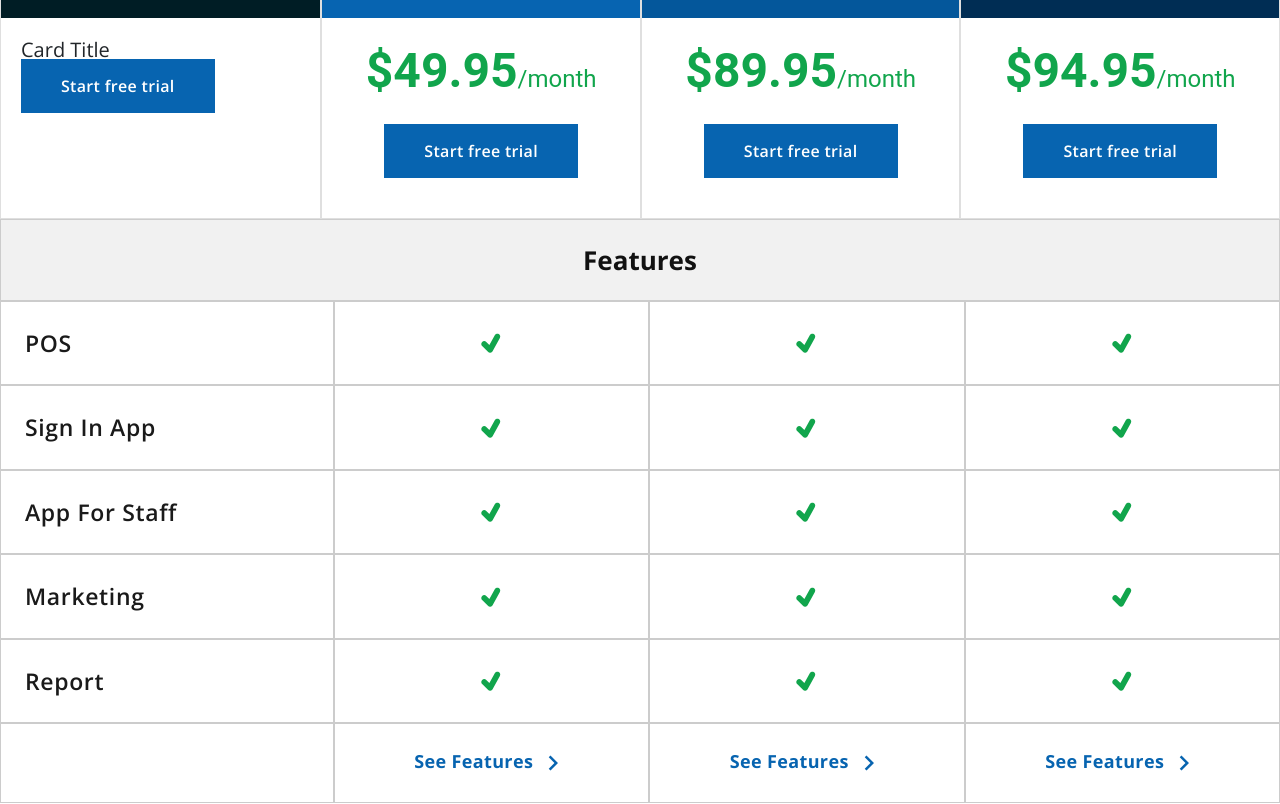
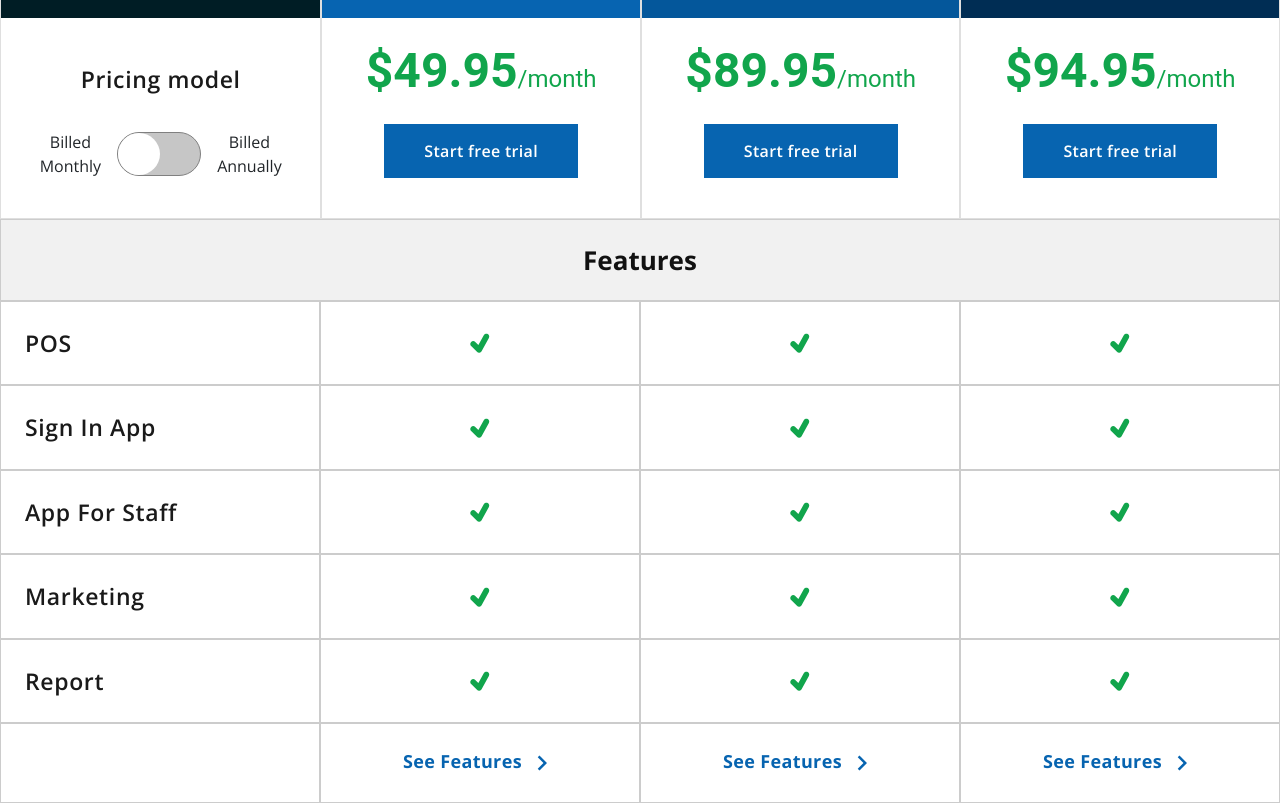
Before and after one commit to nhatnam9203/HarmonyHomePage, a React (Create React App) app: page /pricing in a window 1280 px wide. Shown: the part 480-1284 px from the top of the page. Built offline with nearby package versions, Linux system fonts and the light colour scheme.

Commit message:
add signin

```diff
--- a/src/components/ContactUs/_contact-us.scss
+++ b/src/components/ContactUs/_contact-us.scss
@@ -68,3 +68,8 @@
     }
   }
 }
+.nav_header {
+  .modal-content {
+    text-align: left;
+  }
+}
--- a/src/components/Header/Header.js
+++ b/src/components/Header/Header.js
@@ -8,16 +8,20 @@ import {
   Col,
   Form,
   NavItem,
+  Button,
 } from "react-bootstrap";
-import { NavLink } from "react-router-dom";
+import { Link, NavLink } from "react-router-dom";
 import { FiPhoneCall } from "react-icons/fi";
+import { FaSignInAlt } from "react-icons/fa";
 
 import Flags from "country-flag-icons/react/3x2";
 import Logo from "../../assets/images/logo_blue.png";
+import Modal from "react-bootstrap/Modal";
 
 export default function Header() {
   const { t, i18n } = useTranslation("header");
   const [expanded, setExpanded] = useState(false);
+  const [show, setShow] = useState(false);
 
   const handleLanguageChange = (lang) => {
     i18n.use(initReactI18next).init({ lng: lang });
@@ -29,6 +33,12 @@ export default function Header() {
         <Container>
           <Row className="justify-content-end">
             <Col className="pt-1 mx-1 pr-0">
+              <div className="singin" onClick={() => setShow(true)}>
+                <FaSignInAlt size={21} className="mr-2" />
+                <span className="text-white">Sign in</span>
+              </div>
+            </Col>
+            <Col xs="auto" className="pt-1 mx-1 pr-0">
               <div className="telephone">
                 <FiPhoneCall size={21} />
                 <a href="tel:800-531-3126">800-531-3126</a>
@@ -65,7 +75,7 @@ export default function Header() {
         collapseOnSelect
       >
         <Container>
-          <Navbar.Brand href="#home">
+          <Navbar.Brand href="/home">
             <img src={Logo} className="d-inline-block align-top" />
           </Navbar.Brand>
           <Navbar.Toggle
@@ -162,6 +172,47 @@ export default function Header() {
           </Navbar.Collapse>
         </Container>
       </Navbar>
+      <Modal
+        show={show}
+        onHide={() => setShow(false)}
+        aria-labelledby="package-modal"
+        centered
+        className=""
+      >
+        <Modal.Body className="modal-body-signin p-4 h-100">
+          <Modal.Title className="sigin__title text-center font-weight-bold">
+            Sign In
+          </Modal.Title>
+          <p className="sigin__text text-center">
+            If you have an account, sign in with your email address.
+          </p>
+          <Form>
+            <Form.Group>
+              <Form.Label>
+                Username <span className="form_required">*</span>
+              </Form.Label>
+              <Form.Control type="text" placeholder="Username" />
+            </Form.Group>
+            <Form.Group>
+              <Form.Label>
+                Password <span className="form_required">*</span>
+              </Form.Label>
+              <Form.Control type="password" placeholder="Password" />
+            </Form.Group>
+            <div className="signin__container-btn d-flex justify-content-between align-items-center">
+              <Button
+                type="submit"
+                className="submit_btn text-center font-weight-bold"
+              >
+                Sign in
+              </Button>
+              <Link to="#" className="signin__link">
+                Forgot Password?
+              </Link>
+            </div>
+          </Form>
+        </Modal.Body>
+      </Modal>
     </>
   );
 }
--- a/src/container/Home/Banner2/HomeBanner2.js
+++ b/src/container/Home/Banner2/HomeBanner2.js
@@ -10,7 +10,7 @@ export default function HomeBanner2() {
       <h1 className="home_banner2-title text-uppercase font-weight-bold text-center">
         salon 4-in-1 pos system
       </h1>
-      <p className="home_banner2-text text-center mb-4">
+      <p className="home_banner2-text text-center mb-1">
         HarmonyPay is a module POS system which included many Apps working with
         each other through an API (Application Programing Interface), allowing
         for mobile interactive booking, On-demand marketing, and mobile payment.
@@ -26,7 +26,7 @@ export default function HomeBanner2() {
         centered
         className="video-modal text-center"
       >
-        <Modal.Body>
+        <Modal.Body className="video-modal-body">
           <iframe
             title="HarmonyPay Salon POS"
             width="100%"
--- a/src/container/Pricing/Package/Package.js
+++ b/src/container/Pricing/Package/Package.js
@@ -1,14 +1,18 @@
-import React from "react";
+import React, { useState } from "react";
 import { Card, Col, Row } from "react-bootstrap";
 import Packkage1 from "../../../assets/images/pricing/Group 5867@2x.jpg";
 import Packkage2 from "../../../assets/images/pricing/Group 5868@2x.jpg";
 import Packkage3 from "../../../assets/images/pricing/Group 5869@2x.jpg";
 import Packkage4 from "../../../assets/images/pricing/Group 1185@2x.jpg";
+import FullFeatures from "../../../assets/images/pricing/imgpsh_fullsize_anim.jpeg";
 import { Link } from "react-router-dom";
 import { TiTick } from "react-icons/ti";
 import { MdKeyboardArrowRight } from "react-icons/md";
 
+import Modal from "react-bootstrap/Modal";
+
 export default function Package() {
+  const [show, setShow] = useState(false);
   return (
     <main className="package">
       <h1 className="package__title text-uppercase text-center font-weight-bold">
@@ -21,11 +25,21 @@ export default function Package() {
         <Col className="d-flex justify-content-center align-items-center px-0">
           <Card className="package__item h-100">
             <Card.Img variant="top" src={Packkage1} />
-            <Card.Body>
-              <Card.Title>Card Title</Card.Title>
-              <Link className="package__item--btn text-center" to="/sign-up">
-                Start free trial
-              </Link>
+            <Card.Body className="package__item--cardbody d-flex flex-column justify-content-center align-items-center">
+              <Card.Title className="package__features--title text-left border-0">
+                Pricing model
+              </Card.Title>
+              <div className="d-flex align-items-center">
+                <span className="text-center mr-3">
+                  Billed
+                  <br /> Monthly
+                </span>
+                <input type="checkbox" className="switch mr-3" />
+                <span className="text-center">
+                  Billed
+                  <br /> Annually
+                </span>
+              </div>
             </Card.Body>
           </Card>
           <Card className="package__item h-100">
@@ -68,101 +82,175 @@ export default function Package() {
       </div>
       <div>
         <Row className="package__container package__features--row mx-auto">
-          <Col className="package__features--title">POS</Col>
-          <Col className="package__features--tick d-flex justify-content-center align-items-center">
+          <Col xs={3} className="package__features--title">
+            POS
+          </Col>
+          <Col
+            xs={3}
+            className="package__features--tick d-flex justify-content-center align-items-center"
+          >
             <TiTick size={35} />
           </Col>
-          <Col className="package__features--tick d-flex justify-content-center align-items-center">
+          <Col
+            xs={3}
+            className="package__features--tick d-flex justify-content-center align-items-center"
+          >
             <TiTick size={35} />
           </Col>
-          <Col className="package__features--tick d-flex justify-content-center align-items-center">
+          <Col
+            xs={3}
+            className="package__features--tick d-flex justify-content-center align-items-center"
+          >
             <TiTick size={35} />
           </Col>
         </Row>
         <Row className="package__container package__features--row mx-auto">
-          <Col className="package__features--title text-capitalize">
+          <Col xs={3} className="package__features--title text-capitalize">
             Sign In App
           </Col>
-          <Col className="package__features--tick d-flex justify-content-center align-items-center">
+          <Col
+            xs={3}
+            className="package__features--tick d-flex justify-content-center align-items-center"
+          >
             <TiTick size={35} />
           </Col>
-          <Col className="package__features--tick d-flex justify-content-center align-items-center">
+          <Col
+            xs={3}
+            className="package__features--tick d-flex justify-content-center align-items-center"
+          >
             <TiTick size={35} />
           </Col>
-          <Col className="package__features--tick d-flex justify-content-center align-items-center">
+          <Col
+            xs={3}
+            className="package__features--tick d-flex justify-content-center align-items-center"
+          >
             <TiTick size={35} />
           </Col>
         </Row>
         <Row className="package__container package__features--row mx-auto">
-          <Col className="package__features--title text-capitalize">
+          <Col xs={3} className="package__features--title text-capitalize">
             App for staff
           </Col>
-          <Col className="package__features--tick d-flex justify-content-center align-items-center">
+          <Col
+            xs={3}
+            className="package__features--tick d-flex justify-content-center align-items-center"
+          >
             <TiTick size={35} />
           </Col>
-          <Col className="package__features--tick d-flex justify-content-center align-items-center">
+          <Col
+            xs={3}
+            className="package__features--tick d-flex justify-content-center align-items-center"
+          >
             <TiTick size={35} />
           </Col>
-          <Col className="package__features--tick d-flex justify-content-center align-items-center">
+          <Col
+            xs={3}
+            className="package__features--tick d-flex justify-content-center align-items-center"
+          >
             <TiTick size={35} />
           </Col>
         </Row>
         <Row className="package__container package__features--row mx-auto">
-          <Col className="package__features--title text-capitalize">
+          <Col xs={3} className="package__features--title text-capitalize">
             Marketing
           </Col>
-          <Col className="package__features--tick d-flex justify-content-center align-items-center">
+          <Col
+            xs={3}
+            className="package__features--tick d-flex justify-content-center align-items-center"
+          >
             <TiTick size={35} />
           </Col>
-          <Col className="package__features--tick d-flex justify-content-center align-items-center">
+          <Col
+            xs={3}
+            className="package__features--tick d-flex justify-content-center align-items-center"
+          >
             <TiTick size={35} />
           </Col>
-          <Col className="package__features--tick d-flex justify-content-center align-items-center">
+          <Col
+            xs={3}
+            className="package__features--tick d-flex justify-content-center align-items-center"
+          >
             <TiTick size={35} />
           </Col>
         </Row>
         <Row className="package__container package__features--row mx-auto">
-          <Col className="package__features--title text-capitalize">Report</Col>
-          <Col className="package__features--tick d-flex justify-content-center align-items-center">
+          <Col xs={3} className="package__features--title text-capitalize">
+            Report
+          </Col>
+          <Col
+            xs={3}
+            className="package__features--tick d-flex justify-content-center align-items-center"
+          >
             <TiTick size={35} />
           </Col>
-          <Col className="package__features--tick d-flex justify-content-center align-items-center">
+          <Col
+            xs={3}
+            className="package__features--tick d-flex justify-content-center align-items-center"
+          >
             <TiTick size={35} />
           </Col>
-          <Col className="package__features--tick d-flex justify-content-center align-items-center">
+          <Col
+            xs={3}
+            className="package__features--tick d-flex justify-content-center align-items-center"
+          >
             <TiTick size={35} />
           </Col>
         </Row>
         <Row className="package__container package__features--row mx-auto">
-          <Col className="package__features--title text-capitalize"></Col>
-          <Col className="package__features--tick d-flex justify-content-center align-items-center">
-            <Link
-              to="/sign-up"
-              className="text-capitalize package__features--btn text-center font-weight-bold"
+          <Col
+            xs={3}
+            className="package__features--title text-capitalize"
+          ></Col>
+          <Col
+            xs={3}
+            className="package__features--tick d-flex justify-content-center align-items-center"
+          >
+            <button
+              className="text-capitalize package__features--btn text-center bg-white border-0 font-weight-bold"
+              onClick={() => setShow(true)}
             >
               See features{" "}
               <MdKeyboardArrowRight size={30} className="package__rightArr" />
-            </Link>
+            </button>
           </Col>
-          <Col className="package__features--tick d-flex justify-content-center align-items-center">
-            <Link
-              to="/sign-up"
-              className="text-capitalize package__features--btn text-center font-weight-bold"
+          <Col
+            xs={3}
+            className="package__features--tick d-flex justify-content-center align-items-center"
+          >
+            <button
+              className="text-capitalize package__features--btn text-center bg-white border-0 font-weight-bold"
+              onClick={() => setShow(true)}
             >
               See features{" "}
               <MdKeyboardArrowRight size={30} className="package__rightArr" />
-            </Link>
+            </button>
           </Col>
-          <Col className="package__features--tick d-flex justify-content-center align-items-center">
-            <Link
-              to="/sign-up"
-              className="text-capitalize package__features--btn text-center font-weight-bold"
+          <Col
+            xs={3}
+            className="package__features--tick d-flex justify-content-center align-items-center"
+          >
+            <button
+              className="text-capitalize package__features--btn text-center bg-white border-0 font-weight-bold"
+              onClick={() => setShow(true)}
             >
               See features{" "}
               <MdKeyboardArrowRight size={30} className="package__rightArr" />
-            </Link>
+            </button>
           </Col>
         </Row>
+        <Modal
+          show={show}
+          onHide={() => setShow(false)}
+          size="xl"
+          aria-labelledby="package-modal"
+          centered
+          className="video-modal text-center"
+        >
+          {/* <Modal.Header closeButton></Modal.Header> */}
+          <Modal.Body>
+            <img src={FullFeatures} alt="" className="w-100" />
+          </Modal.Body>
+        </Modal>
       </div>
     </main>
   );
--- a/src/container/Pricing/Package/_package.scss
+++ b/src/container/Pricing/Package/_package.scss
@@ -83,4 +83,34 @@
       }
     }
   }
+  .switch {
+    -webkit-appearance: none;
+    appearance: none;
+    width: 84px;
+    height: 44px;
+    background-color: #c6c6c6;
+    border-radius: 40px;
+    border: 1px solid gray;
+    outline: none;
+    position: relative;
+    transition: 200ms;
+    &:checked {
+      background-color: mediumseagreen;
+      border: 1px solid mediumseagreen;
+
+      &::before {
+        left: 41px;
+      }
+    }
+    &::before {
+      content: "";
+      width: 42px;
+      height: 42px;
+      position: absolute;
+      background-color: #fff;
+      border-radius: 50%;
+      top: 0;
+      left: 0;
+    }
+  }
 }
```
Also changed, not shown: src/components/Header/_header.scss (+50 -1 lines), src/container/Home/Banner2/_home-banner2.scss (+11 -2 lines), src/assets/images/Banner 2.png, 1 other file (tests, documents, lock files or other folders).
